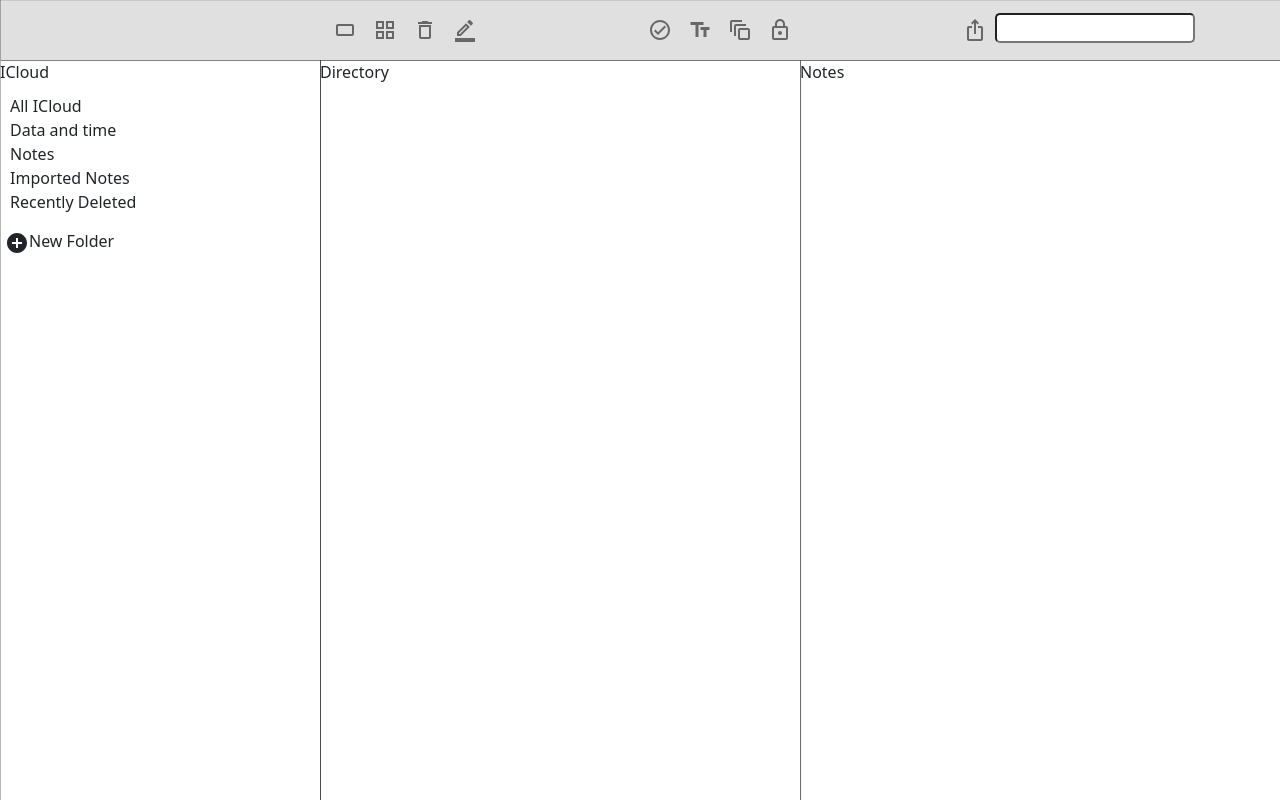
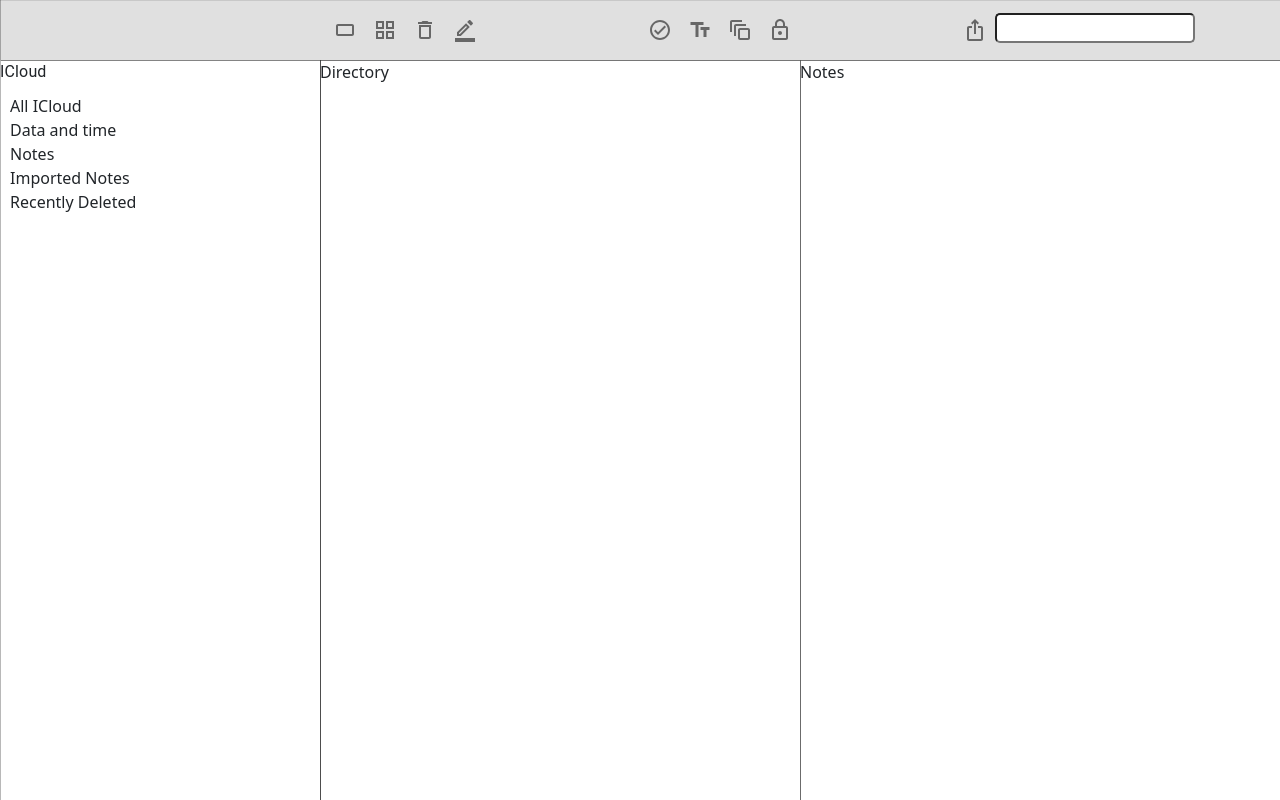
Before and after one commit to Madara1521/note-taker, a React (Create React App) app: page / in a window 1280 px wide. Shown: the top 800 px of the page. Built offline with nearby package versions, Linux system fonts and the light colour scheme; the HTML template or start-up script is replaced by a standard one.

Commit message:
New Folder fix

```diff
--- a/src/Components/Sidebar/Sidebar.js
+++ b/src/Components/Sidebar/Sidebar.js
@@ -5,18 +5,21 @@ import ImportedNotes from './Imported Notes/ImportedNotes'
 import RecentlyDeleted from './Recently Deleted/RecentlyDeleted'
 import Notecomp from './Notecomp/Notecomp'
 import Bottom from '../Bottom/Bottom'
+import { Typography } from '@mui/material'
 
 const Sidebar = () => {
   return (
     <div className={styles.sidebar}>
       <div>
+        <Typography>
           ICloud
-      </div>
+        </Typography>
         <div className={styles.navPad}>
           <AllICloud/>
           <Notecomp/>
           <ImportedNotes/>
           <RecentlyDeleted/>
+        </div>
       </div>
       <Bottom className={styles.newFolder}/>
     </div>
--- a/src/Components/Sidebar/Sidebar.module.css
+++ b/src/Components/Sidebar/Sidebar.module.css
@@ -6,6 +6,9 @@
             1px 1px 0 0 rgba(0, 0, 0, 0.42),
             1px 0 0 0 rgba(0, 0, 0, 0.28) inset,
             0 1px 0 0 rgba(0, 0, 0, 0.11) inset;
+    justify-content: space-between;
+    display: flex;
+    flex-direction: column;
 }
 
 .navPad {
```
Lines whose indentation alone changed are shown as unchanged.
